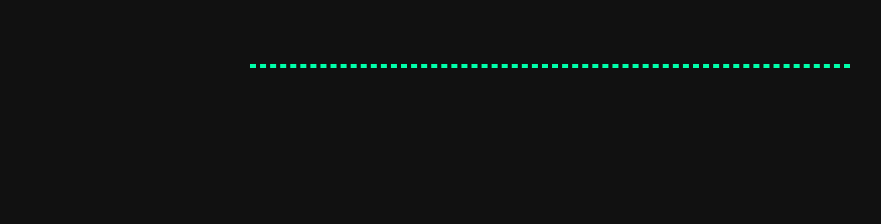
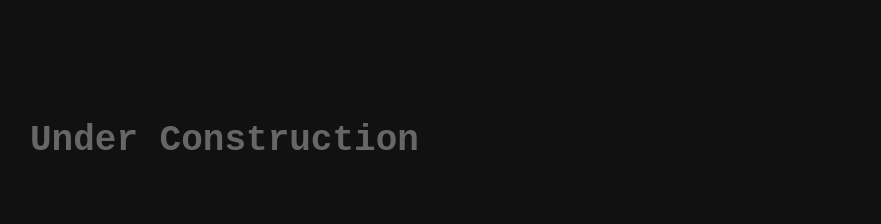
Before and after one commit to dejaime/deephive-web, a plain HTML site: page index.html in a window 1280 px wide. Shown: the whole page, without its empty margins (90-971 px from the left). Drawn offline with Linux system fonts and the light colour scheme.

Commit message:
Added Under Construction label

```diff
--- a/index.html
+++ b/index.html
@@ -15,9 +15,9 @@
 
     </head>
     <body>
-
+        <h1>Under Construction</h1>
         <div id="container" class="container">
-            <ul id="scene" class="scene border">
+            <ul id="scene">
               <!-- <li class="layer" data-depth="1.00"><img src="images/layer1.png"></li>
               <li class="layer" data-depth="0.80"><img src="images/layer2.png"></li>
               <li class="layer" data-depth="0.60"><img src="images/layer3.png"></li>
--- a/styles/styles.css
+++ b/styles/styles.css
@@ -4,6 +4,11 @@ body {
   background: #111;
   color: #666;
   margin: 0;
+}
+
+h1 {
+    margin: 60px;
+    padding: 60px;
 }
 
 img {
```
